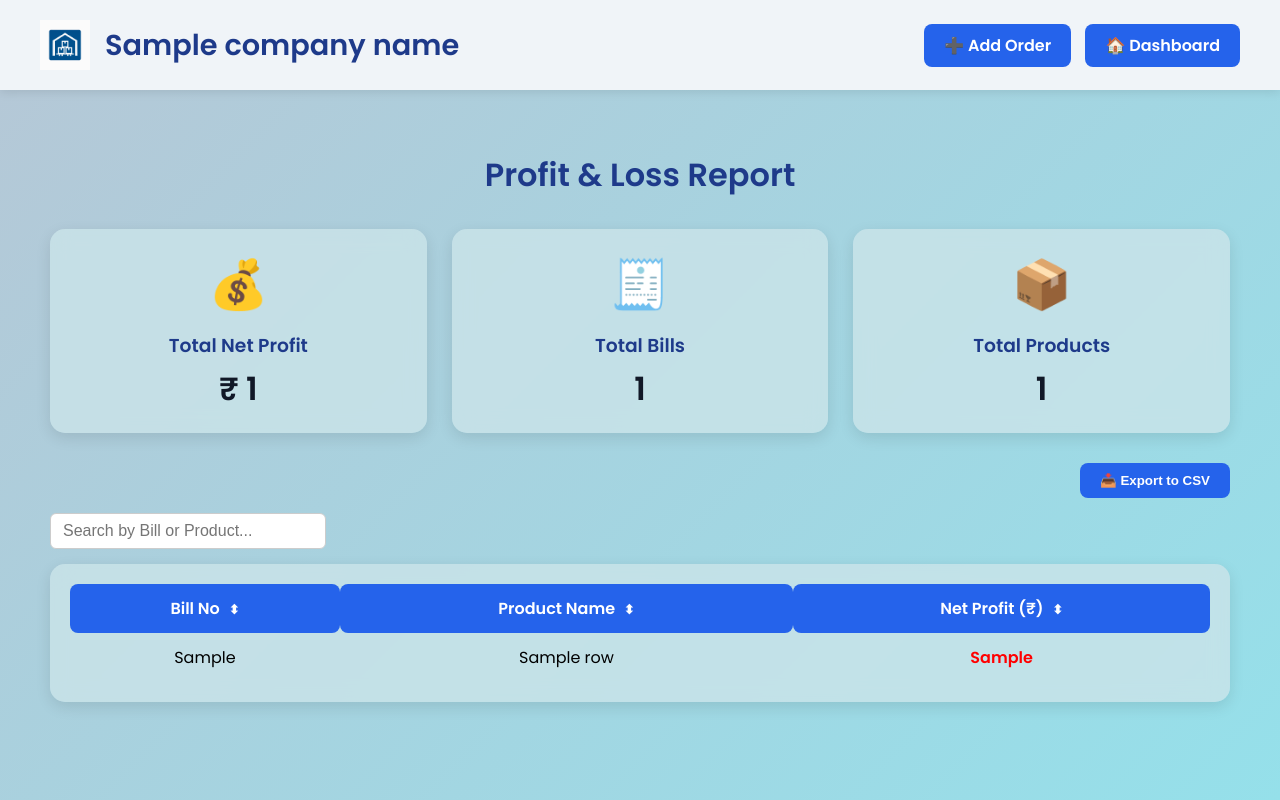
After one commit to quickedits2522/Warehouse-Management-Software, a Flask app: template GUI/templates/Profit_and_loss.html in a window 1280 px wide. The commit adds this page. Run offline with Flask 3, Linux system fonts and the light colour scheme; the template is opened without the code that fills it: most values are stand-ins (such as "Sample title", 1, 10 or a date in 2020).

Commit message:
added more html

```diff
--- a/GUI/app.py
+++ b/GUI/app.py
@@ -13,12 +13,12 @@ from datetime import datetime
 import qrcode
 import io
 import webbrowser
-from flask import Flask, render_template, request, redirect, url_for, flash
+from flask import Flask, render_template, request, redirect, send_file, url_for, flash
 
 # Establish connection to MySQL database
 
 mycon = ms.connect(user = "root", passwd = "mysql", host = "localhost", use_pure=True)
-mycursor = mycon.cursor(dictionary=True)
+mycursor = mycon.cursor(dictionary=True, buffered=True)
 mycursor.execute("CREATE DATABASE IF NOT EXISTS WMS")
 mycursor.execute("USE WMS")
 LOG_FILE = "activity_log.txt"
@@ -156,7 +156,7 @@ def create_init_db():
                     "CREATE TABLE IF NOT EXISTS PRODUCTS(ProductID int PRIMARY KEY AUTO_INCREMENT, Product_Name varchar(50), Cost_Price float, MRP float, Quantity int)",
                     "CREATE TABLE IF NOT EXISTS SALES(BillNo int PRIMARY KEY AUTO_INCREMENT, Customer_Name varchar(50), Products varchar(300), QTY int, Sale_Amount float, Date_Of_Sale date)",
                     "CREATE TABLE IF NOT EXISTS TRANSPORT(ShipmentID int PRIMARY KEY AUTO_INCREMENT, BillNo int, Address varchar(300), Status varchar(30), FOREIGN KEY (BillNo) REFERENCES SALES(BillNo) ON DELETE CASCADE)",
-                    "CREATE TABLE IF NOT EXISTS PROFIT_AND_LOSS(BillNo int, Product_Name int, Net_Profit float)",
+                    "CREATE TABLE IF NOT EXISTS PROFIT_AND_LOSS(BillNo int, Product_Name varchar(50), Net_Profit float)",
                     "CREATE TABLE IF NOT EXISTS SETTINGS(CompanyName varchar(255), CompanyID int, GSTIN char(30), Company_Address varchar(255), State varchar(255), Mobile_No BIGINT, Email varchar(255), UPI varchar(40), IGST float, CGST float, SGST float)"]
         for i in init_tables:
             mycursor.execute(i)
@@ -390,12 +390,14 @@ def log_activity(message, level="INFO"):
 def export_table_to_csv(table_name):
     try:
         query = f"SELECT * FROM {table_name}"
-        df = pd.read_sql(query, mycon)
+        df = pd.read_sql(query, mycon)  # Make sure mycon is your MySQL connection
         filename = f"{table_name}_export_{datetime.now().strftime('%Y%m%d_%H%M%S')}.csv"
         df.to_csv(filename, index=False)
         log_activity(f"Exported {table_name} data to {filename}")
+        return filename  # Return the file path so Flask can send it
     except Exception as e:
         log_activity(f"Error exporting data: {e}")
+        return None
 
 def gen_bill(bill_no, customer_name, customer_address, product, qty):
 
@@ -745,11 +747,74 @@ def settings():
     settings = mycursor.fetchall()[0]
     return render_template('settings.html',settings=settings, company_name=company_name)
 
-@app.route("/users")
+@app.route("/profit_loss")
 def users():
-    mycursor.execute("SELECT * FROM USER")
-    users = mycursor.fetchall()
-    return render_template("users.html", company_name=company_name, users=users)
+    mycursor.execute("SELECT * FROM PROFIT_AND_LOSS")
+    data = mycursor.fetchall()
+    total_net_profit = sum(row['Net_Profit'] for row in data)
+    total_bills = len(set(row['BillNo'] for row in data))
+    total_products = len(set(row['Product_Name'] for row in data))
+    return render_template(
+        'Profit_and_loss.html',
+        company_name=company_name,
+        profit_loss_data=data,
+        total_net_profit=total_net_profit,
+        total_bills=total_bills,
+        total_products=total_products
+    )
+
+@app.route('/export_profit_loss')
+def export_profit_loss():
+    # Export using your existing function
+    filename = export_table_to_csv("PROFIT_AND_LOSS")  # Returns the file path
+
+    # Send the file to the user
+    return send_file(filename, as_attachment=True)
+
+@app.route('/add_shipment', methods=['POST'])
+def add_shipment():
+    bill_no = request.form['bill_no']
+    product_name = request.form['product_name']
+    quantity = request.form['quantity']
+    status = request.form['status']
+
+    mycursor.execute("INSERT INTO SHIPMENTS (BillNo, Product_Name, Quantity, Status) VALUES (%s,%s,%s,%s)",
+                   (bill_no, product_name, quantity, status))
+    mycon.commit()
+    return redirect(url_for('shipments'))
+
+@app.route('/edit_shipment', methods=['POST'])
+def edit_shipment():
+    shipment_id = request.form['shipment_id']
+    bill_no = request.form['bill_no']
+    product_name = request.form['product_name']
+    quantity = request.form['quantity']
+    status = request.form['status']
+
+    mycursor.execute("""
+        UPDATE SHIPMENTS
+        SET BillNo=%s, Product_Name=%s, Quantity=%s, Status=%s
+        WHERE ShipmentID=%s
+    """, (bill_no, product_name, quantity, status, shipment_id))
+
+    mycon.commit()
+    return redirect(url_for('shipments'))
+
+@app.route('/delete_shipment/<int:id>')
+def delete_shipment(id):
+
+    mycursor.execute("DELETE FROM SHIPMENTS WHERE ShipmentID=%s", (id,))
+    mycon.commit()
+    return redirect(url_for('shipments'))
+
+@app.route('/export_shipments')
+def export_shipments():
+    # Use your existing export function
+    filename = export_table_to_csv("SHIPMENTS")  # Returns CSV file path
+    if filename:
+        return send_file(filename, as_attachment=True)
+    else:
+        return "Error exporting shipments", 500
 
 @app.route("/users/add", methods=["GET","POST"])
 def add_user():
@@ -763,5 +828,24 @@ def add_user():
         return redirect(url_for("users"))
     return render_template("add_user.html", company_name=company_name)
 
+@app.route('/shipments')
+def shipments():
+    mycursor.execute("SELECT * FROM TRANSPORT")
+    shipments_data = mycursor.fetchall()
+
+    # Summary cards
+    total_shipments = len(shipments_data)
+    pending = len([s for s in shipments_data if s['Status'].lower() == 'pending'])
+    delivered = len([s for s in shipments_data if s['Status'].lower() == 'delivered'])
+
+    return render_template(
+        'shipments.html',
+        company_name=company_name,
+        shipments_data=shipments_data,
+        total_shipments=total_shipments,
+        pending=pending,
+        delivered=delivered
+    )
+
 if __name__ == '__main__':
     app.run(debug=True)
--- /dev/null
+++ b/GUI/templates/Profit_and_loss.html
@@ -0,0 +1,372 @@
+<!DOCTYPE html>
+<html lang="en">
+<head>
+  <meta charset="UTF-8">
+  <meta name="viewport" content="width=device-width, initial-scale=1.0">
+  <title>Profit & Loss Dashboard</title>
+  <link href="https://fonts.googleapis.com/css2?family=Poppins:wght@400;600&display=swap" rel="stylesheet">
+  <style>
+    body {
+      font-family: 'Poppins', sans-serif;
+      margin: 0;
+      padding: 0;
+      background: linear-gradient(135deg, #b6c7d6 0%, #95e0ea 100%);
+      min-height: 100vh;
+    }
+
+    header {
+      position: sticky;
+      top: 0;
+      z-index: 1000;
+      display: flex;
+      justify-content: space-between;
+      align-items: center;
+      padding: 20px 40px;
+      background: #f0f4f8;
+      box-shadow: 0 2px 10px rgba(0,0,0,0.1);
+    }
+
+    .header-left {
+      display: flex;
+      align-items: center;
+    }
+
+    header img {
+      height: 50px;
+      margin-right: 15px;
+      object-fit: contain;
+    }
+
+    header h1 {
+      font-size: 1.8rem;
+      color: #1e3a8a;
+      margin: 0;
+    }
+
+    .header-right a {
+      text-decoration: none;
+      color: white;
+      background-color: #2563eb;
+      padding: 10px 20px;
+      border-radius: 8px;
+      font-weight: 600;
+      transition: 0.3s;
+      margin-left: 10px;
+    }
+
+    .header-right a:hover {
+      background-color: #1d4ed8;
+      transform: scale(1.05);
+    }
+
+    main {
+      padding: 40px 50px;
+    }
+
+    h1 {
+      text-align: center;
+      color: #1e3a8a;
+      margin-bottom: 30px;
+    }
+
+    /* Summary Cards */
+    .cards-container {
+      display: grid;
+      grid-template-columns: repeat(auto-fit, minmax(200px, 1fr));
+      gap: 25px;
+      margin-bottom: 30px;
+    }
+
+    .card {
+      background: rgba(203, 228, 233, 0.8);
+      backdrop-filter: blur(10px);
+      border-radius: 15px;
+      padding: 20px;
+      text-align: center;
+      box-shadow: 0 5px 15px rgba(0,0,0,0.1);
+      transition: transform 0.3s ease, box-shadow 0.3s ease;
+      cursor: default;
+    }
+
+    .card:hover {
+      transform: translateY(-5px);
+      box-shadow: 0 10px 25px rgba(0,0,0,0.15);
+    }
+
+    .card .emoji {
+      font-size: 3rem;
+      margin-bottom: 8px;
+    }
+
+    .card h3 {
+      margin: 10px 0 5px 0;
+      color: #1e3a8a;
+    }
+
+    .card .value {
+      font-size: 2rem;
+      font-weight: 600;
+      color: #111827;
+    }
+
+    /* Export button */
+    .export-btn {
+      text-align: right;
+      margin-bottom: 15px;
+    }
+    .export-btn button {
+      background-color: #2563eb;
+      color: white;
+      border: none;
+      padding: 10px 20px;
+      border-radius: 8px;
+      font-weight: 600;
+      cursor: pointer;
+      transition: 0.3s;
+    }
+    .export-btn button:hover {
+      background-color: #1d4ed8;
+      transform: scale(1.05);
+    }
+
+    /* Search box */
+    .search-box {
+      margin-bottom: 15px;
+      text-align: left;
+    }
+    .search-box input {
+      padding: 8px 12px;
+      width: 250px;
+      border-radius: 6px;
+      border: 1px solid #ccc;
+      font-size: 1rem;
+    }
+
+    /* Table */
+    .table-container {
+      overflow-x: auto;
+      background: rgba(203, 228, 233, 0.8);
+      backdrop-filter: blur(10px);
+      border-radius: 15px;
+      padding: 20px;
+      box-shadow: 0 5px 15px rgba(0,0,0,0.1);
+    }
+
+    table {
+      width: 100%;
+      border-collapse: collapse;
+      min-width: 500px;
+      font-family: 'Poppins', sans-serif;
+    }
+
+    th, td {
+      padding: 12px 15px;
+      text-align: center;
+    }
+
+    th {
+      background-color: #2563eb;
+      color: white;
+      font-weight: 600;
+      border-radius: 8px;
+      cursor: pointer;
+      position: relative;
+      user-select: none;
+    }
+
+    th .arrow {
+      font-size: 0.8rem;
+      margin-left: 5px;
+    }
+
+    th.sorted-asc .arrow::after {
+      content: "▲";
+    }
+
+    th.sorted-desc .arrow::after {
+      content: "▼";
+    }
+
+    tr:nth-child(even) {
+      background-color: rgba(255,255,255,0.6);
+    }
+
+    tr:hover {
+      background-color: rgba(37, 99, 235, 0.2);
+    }
+
+    .profit {
+      color: green;
+      font-weight: 600;
+    }
+
+    .loss {
+      color: red;
+      font-weight: 600;
+    }
+
+    @media (max-width: 768px) {
+      main {
+        padding: 20px;
+      }
+      th, td {
+        padding: 10px 8px;
+      }
+      .search-box input {
+        width: 100%;
+      }
+    }
+  </style>
+</head>
+<body>
+
+  <!-- Header -->
+  <header>
+    <div class="header-left">
+      <img src="/static/logo.png" alt="Company Logo">
+      <h1>{{ company_name }}</h1>
+    </div>
+    <div class="header-right">
+      <a href="/add_order">➕ Add Order</a>
+      <a href="/">🏠 Dashboard</a>
+    </div>
+  </header>
+
+  <main>
+    <h1>Profit & Loss Report</h1>
+
+    <!-- Summary Cards -->
+    <div class="cards-container">
+      <div class="card">
+        <div class="emoji">💰</div>
+        <h3>Total Net Profit</h3>
+        <div class="value">₹ {{ total_net_profit }}</div>
+      </div>
+      <div class="card">
+        <div class="emoji">🧾</div>
+        <h3>Total Bills</h3>
+        <div class="value">{{ total_bills }}</div>
+      </div>
+      <div class="card">
+        <div class="emoji">📦</div>
+        <h3>Total Products</h3>
+        <div class="value">{{ total_products }}</div>
+      </div>
+    </div>
+
+    <!-- Export Button -->
+    <div class="export-btn">
+      <a href="/export_profit_loss">
+        <button>📥 Export to CSV</button>
+      </a>
+    </div>
+
+    <!-- Search Box -->
+    <div class="search-box">
+      <input type="text" id="searchInput" placeholder="Search by Bill or Product..." onkeyup="filterTable()">
+    </div>
+
+    <!-- Sortable Table -->
+    <div class="table-container">
+      <table id="profitLossTable">
+        <thead>
+          <tr>
+            <th onclick="sortTable(0, 'num')">Bill No <span class="arrow">⬍</span></th>
+            <th onclick="sortTable(1, 'str')">Product Name <span class="arrow">⬍</span></th>
+            <th onclick="sortTable(2, 'num')">Net Profit (₹) <span class="arrow">⬍</span></th>
+          </tr>
+        </thead>
+        <tbody>
+          {% for row in profit_loss_data %}
+          <tr>
+            <td>{{ row.BillNo }}</td>
+            <td>{{ row.Product_Name }}</td>
+            <td class="{{ 'profit' if row.Net_Profit >= 0 else 'loss' }}">{{ row.Net_Profit }}</td>
+          </tr>
+          {% endfor %}
+        </tbody>
+      </table>
+    </div>
+  </main>
+
+  <script>
+    // Sortable table
+    let currentSortCol = -1;
+    let currentSortDir = 'asc';
+
+    function sortTable(n, type) {
+      const table = document.getElementById("profitLossTable");
+      let rows, switching, i, x, y, shouldSwitch;
+      switching = true;
+
+      // Remove sort classes from all headers
+      Array.from(table.getElementsByTagName('th')).forEach(th => {
+        th.classList.remove('sorted-asc', 'sorted-desc');
+      });
+
+      // Determine sorting direction
+      if (currentSortCol === n) {
+        currentSortDir = currentSortDir === 'asc' ? 'desc' : 'asc';
+      } else {
+        currentSortDir = 'asc';
+      }
+      currentSortCol = n;
+
+      // Add class to show arrow
+      table.getElementsByTagName('th')[n].classList.add(currentSortDir === 'asc' ? 'sorted-asc' : 'sorted-desc');
+
+      while (switching) {
+        switching = false;
+        rows = table.rows;
+        for (i = 1; i < (rows.length - 1); i++) {
+          shouldSwitch = false;
+          x = rows[i].getElementsByTagName("TD")[n];
+          y = rows[i + 1].getElementsByTagName("TD")[n];
+
+          let xContent = x.innerText || x.textContent;
+          let yContent = y.innerText || y.textContent;
+
+          if (type === 'num') {
+            xContent = parseFloat(xContent);
+            yContent = parseFloat(yContent);
+          }
+
+          if (currentSortDir === "asc") {
+            if (xContent > yContent) { shouldSwitch = true; break; }
+          } else {
+            if (xContent < yContent) { shouldSwitch = true; break; }
+          }
+        }
+        if (shouldSwitch) {
+          rows[i].parentNode.insertBefore(rows[i + 1], rows[i]);
+          switching = true;
+        }
+      }
+    }
+
+    // Search/Filter Table
+    function filterTable() {
+      const input = document.getElementById("searchInput");
+      const filter = input.value.toLowerCase();
+      const table = document.getElementById("profitLossTable");
+      const tr = table.getElementsByTagName("tr");
+
+      for (let i = 1; i < tr.length; i++) {
+        let tdBill = tr[i].getElementsByTagName("td")[0];
+        let tdProduct = tr[i].getElementsByTagName("td")[1];
+        if (tdBill && tdProduct) {
+          let txtValueBill = tdBill.textContent || tdBill.innerText;
+          let txtValueProduct = tdProduct.textContent || tdProduct.innerText;
+          if (txtValueBill.toLowerCase().indexOf(filter) > -1 ||
+              txtValueProduct.toLowerCase().indexOf(filter) > -1) {
+            tr[i].style.display = "";
+          } else {
+            tr[i].style.display = "none";
+          }
+        }
+      }
+    }
+  </script>
+
+</body>
+</html>
```
Also changed, not shown: GUI/templates/index.html (+15 -8 lines), GUI/templates/shipments.html (added, +251 -0 lines), GUI/logo.png (added).
